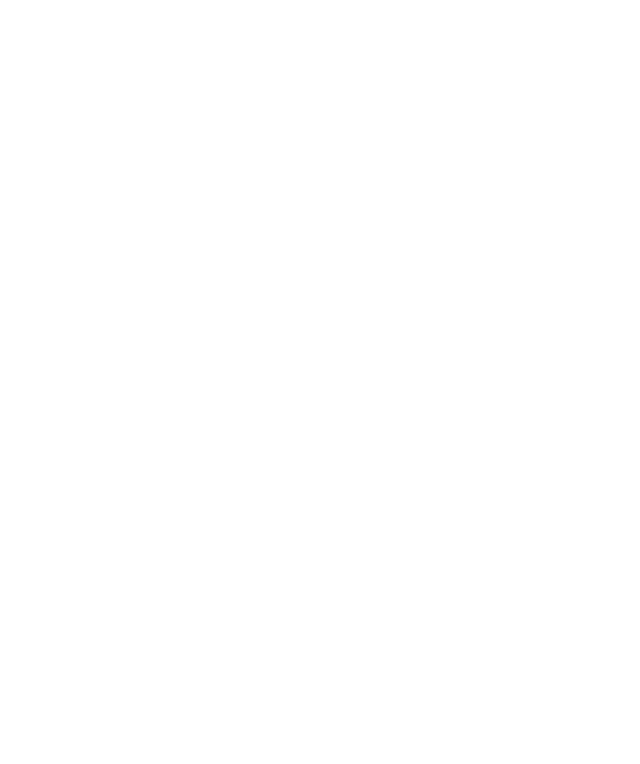
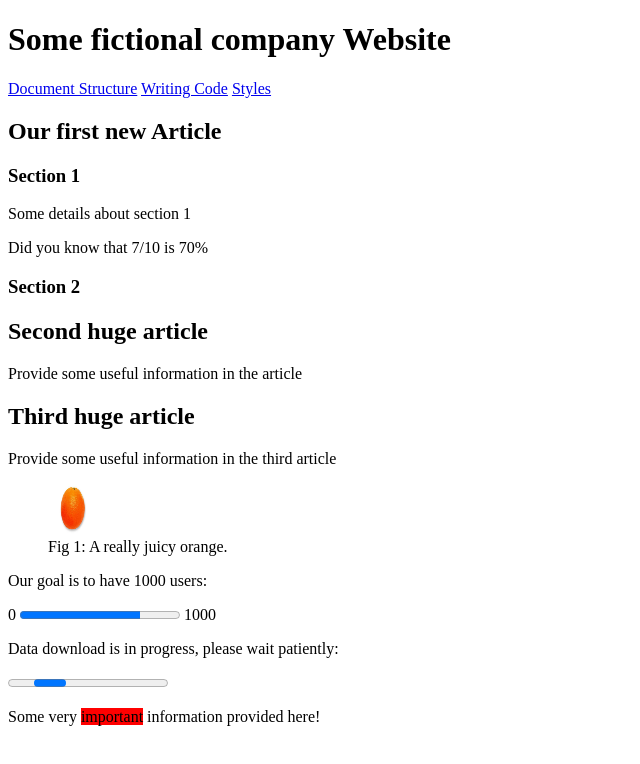
Before and after one commit to Tiago100h/Exam-Ref-70-480, a plain HTML site: page 1.1 Create the document structure.html in a window 1280 px wide. Shown: the whole page, without its empty margins (0-640 px from the left). Drawn offline with Linux system fonts and the light colour scheme.

Commit message:
Objective 1.1: Create the document structure Using HTML5 semantic markup

```diff
--- a/1.1 Create the document structure.html
+++ b/1.1 Create the document structure.html
@@ -7,7 +7,69 @@
 </head>
 
 <body>
-    <!-- page content goes here -->
+    <!-- header: Marcação semântica HTML5. Define o topo de uma seção ou página -->
+    <header>
+        <h1>Some fictional company Website</h1>
+        <!-- nav: Marcação semântica HTML5. Define navegação para outras páginas do site -->
+        <nav>
+            <a href="Home.html">Document Structure</a>
+            <a href="Blog.html">Writing Code</a>
+            <a href="About.html">Styles</a>
+        </nav>
+    </header>
+    <!-- article: Marcação semântica HTML5. Define áreas independentes em uma página -->
+    <article>
+        <header>
+            <!-- hgroup: Marcação semântica HTML5. Define um grupo de títulos -->
+            <hgroup>
+                <h1>Our first new Article</h1>
+            </hgroup>
+        </header>
+        <!-- section: Marcação semântica HTML5. Define o conteúdo distinto de um documento -->
+        <section>
+            <h1>Section 1</h1>
+            <p>Some details about section 1</p>
+            <!-- aside: Marcação semântica HTML5. Define áreas de conteúdo menores fora do fluxo de uma página da web -->
+            <aside>Did you know that 7/10 is 70%</aside>
+        </section>
+        <section>
+            <h1>Section 2</h1>
+        </section>
+    </article>
+    <article>
+        <header>
+            <hgroup>
+                <h1>Second huge article</h1>
+            </hgroup>
+        </header>
+        <p>Provide some useful information in the article</p>
+    </article>
+    <article>
+        <header>
+            <hgroup>
+                <h1>Third huge article</h1>
+            </hgroup>
+        </header>
+        <p>Provide some useful information in the third article</p>
+
+        <!-- figure: Marcação semântica HTML5. Define o conteúdo que contém uma figura, como uma imagem, gráfico ou imagem -->
+        <figure>
+            <img src="orange.jpg" style="width:50px; height:50px;" />
+            <!-- figcaption: Marcação semântica HTML5. Define a legenda de um elemento de figura -->
+            <figcaption>Fig 1: A really juicy orange.</figcaption>
+        </figure>
+
+        <p>Our goal is to have 1000 users:</p>
+        <span>0</span>
+        <!-- progress: Marcação semântica HTML5. Define o progresso da tarefa -->
+        <progress value="750" max="1000"></progress>
+        <span>1000</span>
+        <p>Data download is in progress, please wait patiently:</p>
+        <progress max="5"></progress>
+
+        <!-- mark: Marcação semântica HTML5. Define o texto que deve ser destacado -->
+        <p>Some very <mark style="background-color: red">important</mark> information provided here!</p>
+    </article>
 </body>
 
 </html>
```
Also changed, not shown: About.html (added), Blog.html (added), Home.html (added), orange.jpg (added).
